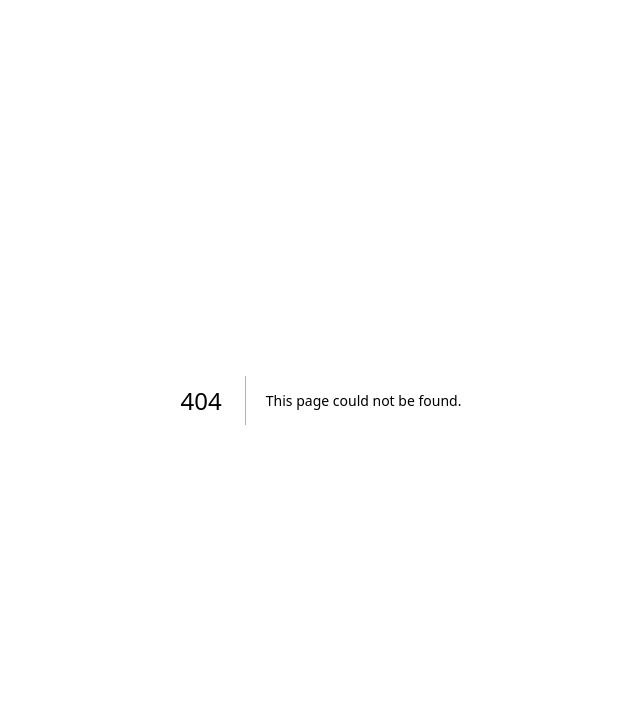
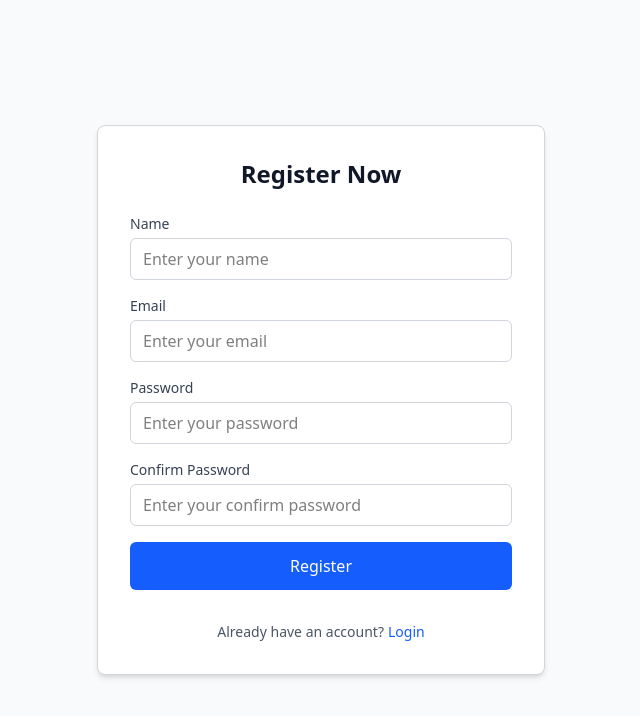
Before and after one commit to trsk269/Notes-Frontend, a Next.js app: page /register in a window 1280 px wide. Before the commit this address had no page. Shown: the top 716 px of the page, without its empty margins (319-959 px from the left). Built offline with nearby package versions, Linux system fonts and the light colour scheme.

Commit message:
Form - ZOd

```diff
--- /dev/null
+++ b/app/(user validation)/login/page.tsx
@@ -0,0 +1,7 @@
+import LoginPage from "@/src/templates/LoginPage";
+
+const page = () => {
+  return <LoginPage />;
+};
+
+export default page;
--- /dev/null
+++ b/app/(user validation)/password-reset/page.tsx
@@ -0,0 +1,7 @@
+import PasswordResetPage from "@/src/templates/PasswordResetPage";
+
+const page = () => {
+  return <PasswordResetPage />;
+};
+
+export default page;
--- /dev/null
+++ b/app/(user validation)/register/page.tsx
@@ -0,0 +1,7 @@
+import RegisterPage from "@/src/templates/RegisterPage";
+
+const page = () => {
+  return <RegisterPage />;
+};
+
+export default page;
--- a/package.json
+++ b/package.json
@@ -9,10 +9,13 @@
     "lint": "eslint"
   },
   "dependencies": {
+    "@hookform/resolvers": "^5.2.2",
     "next": "16.0.3",
     "react": "19.2.0",
     "react-dom": "19.2.0",
-    "react-icons": "^5.5.0"
+    "react-hook-form": "^7.66.1",
+    "react-icons": "^5.5.0",
+    "zod": "^4.1.12"
   },
   "devDependencies": {
     "@tailwindcss/postcss": "^4",
--- a/src/components/HomePage.tsx
+++ b/src/components/HomePage.tsx
@@ -6,7 +6,7 @@ import Results from "../modules/Results";
 export default function HomePage() {
   return (
     <>
-      <div className="h-screen w-full flex flex-col gap-6 items-center justify-start p-5">
+      <div className="h-auto w-full flex flex-col gap-6 items-center justify-start p-5 overflow-y-auto">
         <NavBar />
         <DefaultAdd />
         <Options />
--- a/src/modules/Results.tsx
+++ b/src/modules/Results.tsx
@@ -2,7 +2,7 @@ import Card from "../molecules/Card";
 
 export default function Result() {
   return (
-    <div className="w-full grid grid-cols-2 gap-1 h-auto border border-black p-2 overflow-y-auto">
+    <div className="w-full grid grid-cols-2 gap-1 h-auto border border-black p-2">
       <Card />
       <Card />
       <Card />
--- a/src/molecules/Card.tsx
+++ b/src/molecules/Card.tsx
@@ -2,7 +2,7 @@ import { MdOutlineModeEdit } from "react-icons/md";
 
 export default function Card() {
   return (
-    <div className="w-45 h-60 flex flex-col border border-black rounded-lg p-2 gap-4">
+    <div className="w-full h-auto flex flex-col border border-black rounded-lg p-2 gap-4">
       <div className="flex flex-col gap-2">
         <h1 className="text-lg font-semibold ">Not sure where this is going</h1>
         <p className="text-sm">4th Jan 2050</p>
--- a/src/molecules/HashTagSuggestions.tsx
+++ b/src/molecules/HashTagSuggestions.tsx
@@ -1,6 +1,6 @@
 const HashTagSuggestions = () => {
   return (
-    <div className="flex text-center items-center justify-center w-fit h-fit border border-black p-2 rounded-lg">
+    <div className="flex text-center items-center justify-center w-fit h-fit border border-black p-1 rounded-lg">
       <span>#Work</span>
     </div>
   );
--- /dev/null
+++ b/src/molecules/InputFields.tsx
@@ -0,0 +1,40 @@
+import { UseFormRegister } from "react-hook-form";
+
+interface InputFieldsProps {
+  label: string;
+  name: string;
+  type?: string;
+  register: UseFormRegister<any>;
+  error?: any;
+}
+
+const InputFields = ({
+  label,
+  name,
+  type = "text",
+  register,
+  error,
+}: InputFieldsProps) => {
+  return (
+    <div className="flex flex-col space-y-1">
+      <label
+        htmlFor={name}
+        className="capitalize text-sm font-medium text-gray-700"
+      >
+        {label}
+      </label>
+      <input
+        id={name}
+        type={type}
+        {...register(name)}
+        className={`w-full px-3 py-2 border rounded-md focus:outline-none focus:ring-2 focus:ring-blue-500 ${
+          error ? "border-red-500 bg-red-50" : "border-gray-300"
+        }`}
+        placeholder={`Enter your ${label.toLowerCase()}`}
+      />
+      {error && <p className="text-red-500 text-xs mt-1">{error.message}</p>}
+    </div>
+  );
+};
+
+export default InputFields;
--- /dev/null
+++ b/src/templates/LoginPage.tsx
@@ -0,0 +1,82 @@
+"use client";
+
+import Link from "next/link";
+import InputFields from "../molecules/InputFields";
+import { z } from "zod";
+import { zodResolver } from "@hookform/resolvers/zod";
+import { useForm } from "react-hook-form";
+
+// Validation Schema
+const loginValidationSchema = z.object({
+  email: z.string().email({ message: "Please enter a valid email address" }),
+  password: z.string().min(1, { message: "Password is required" }),
+});
+
+type LoginForm = z.infer<typeof loginValidationSchema>;
+
+export default function LoginPage() {
+  const {
+    register,
+    handleSubmit,
+    formState: { errors, isSubmitting },
+  } = useForm<LoginForm>({
+    resolver: zodResolver(loginValidationSchema),
+  });
+
+  const onSubmit = (data: LoginForm) => {
+    // Frontend simulation - just log the data
+    console.log("Login successful:", data);
+    alert("Login successful! (Frontend simulation)");
+  };
+
+  return (
+    <div className="h-screen w-full flex flex-col items-center justify-center bg-gray-50">
+      <div className="flex flex-col border border-gray-300 rounded-lg bg-white items-center justify-center p-8 shadow-md w-full max-w-md">
+        <h1 className="text-2xl font-bold mb-6 text-gray-900">Login Now</h1>
+        <form onSubmit={handleSubmit(onSubmit)} className="space-y-4 w-full">
+          <InputFields
+            label="Email"
+            name="email"
+            type="email"
+            register={register}
+            error={errors.email}
+          />
+          <InputFields
+            label="Password"
+            name="password"
+            type="password"
+            register={register}
+            error={errors.password}
+          />
+
+          <div className="flex justify-end">
+            <Link
+              href="/password-reset"
+              className="text-sm text-blue-600 hover:text-blue-800 font-medium"
+            >
+              Forgot Password?
+            </Link>
+          </div>
+
+          <button
+            type="submit"
+            disabled={isSubmitting}
+            className="w-full bg-blue-600 text-white py-3 px-4 rounded-md hover:bg-blue-700 disabled:opacity-50 disabled:cursor-not-allowed transition-colors font-medium"
+          >
+            {isSubmitting ? "Logging in..." : "Login"}
+          </button>
+
+          <div className="flex text-sm gap-1 justify-center mt-4">
+            <p className="text-gray-600">Don't have an account?</p>
+            <Link
+              href="/register"
+              className="text-blue-600 hover:text-blue-800 font-medium"
+            >
+              Register
+            </Link>
+          </div>
+        </form>
+      </div>
+    </div>
+  );
+}
--- /dev/null
+++ b/src/templates/PasswordResetPage.tsx
@@ -0,0 +1,72 @@
+"use client";
+
+import Link from "next/link";
+import InputFields from "../molecules/InputFields";
+import { z } from "zod";
+import { zodResolver } from "@hookform/resolvers/zod";
+import { useForm } from "react-hook-form";
+
+// Validation Schema
+const passwordResetSchema = z.object({
+  email: z.string().email({ message: "Please enter a valid email address" }),
+});
+
+type PasswordResetForm = z.infer<typeof passwordResetSchema>;
+
+export default function PasswordResetPage() {
+  const {
+    register,
+    handleSubmit,
+    formState: { errors, isSubmitting },
+  } = useForm<PasswordResetForm>({
+    resolver: zodResolver(passwordResetSchema),
+  });
+
+  const onSubmit = (data: PasswordResetForm) => {
+    // Frontend simulation
+    console.log("Password reset email sent to:", data.email);
+    alert("Password reset email sent! (Frontend simulation)");
+  };
+
+  return (
+    <div className="h-screen w-full flex flex-col items-center justify-center bg-gray-50">
+      <div className="flex flex-col border border-gray-300 rounded-lg bg-white items-center justify-center p-8 shadow-md w-full max-w-md">
+        <div className="text-center mb-6">
+          <h1 className="text-2xl font-bold text-gray-900">Reset Password</h1>
+          <p className="text-gray-600 mt-2 text-sm">
+            Enter your email address and we'll send you a link to reset your
+            password.
+          </p>
+        </div>
+
+        <form onSubmit={handleSubmit(onSubmit)} className="space-y-6 w-full">
+          <InputFields
+            label="Email"
+            name="email"
+            type="email"
+            register={register}
+            error={errors.email}
+          />
+
+          <button
+            type="submit"
+            disabled={isSubmitting}
+            className="w-full bg-blue-600 text-white py-3 px-4 rounded-md hover:bg-blue-700 disabled:opacity-50 disabled:cursor-not-allowed transition-colors font-medium"
+          >
+            {isSubmitting ? "Sending..." : "Send Reset Link"}
+          </button>
+
+          <div className="flex text-sm gap-1 justify-center mt-4">
+            <p className="text-gray-600">Remember your password?</p>
+            <Link
+              href="/login"
+              className="text-blue-600 hover:text-blue-800 font-medium"
+            >
+              Back to Login
+            </Link>
+          </div>
+        </form>
+      </div>
+    </div>
+  );
+}
--- /dev/null
+++ b/src/templates/RegisterPage.tsx
@@ -0,0 +1,94 @@
+"use client";
+import Link from "next/link";
+import InputFields from "../molecules/InputFields";
+import { z } from "zod";
+import { zodResolver } from "@hookform/resolvers/zod";
+import { useForm } from "react-hook-form";
+
+const registerValidationSchema = z
+  .object({
+    name: z.string().min(3, { message: "Name must be at least 3 characters" }),
+    email: z.string().email({ pattern: z.regexes.html5Email }),
+    password: z
+      .string()
+      .min(8, { message: "Password must be at least 8 characters" }),
+    confirmPassword: z.string(),
+  })
+  .refine((data) => data.password === data.confirmPassword, {
+    message: "Passwords don't match",
+    path: ["confirmPassword"],
+  });
+
+type RegisterForm = z.infer<typeof registerValidationSchema>;
+
+export default function RegisterPage() {
+  const {
+    register,
+    handleSubmit,
+    formState: { errors, isSubmitting },
+  } = useForm<RegisterForm>({
+    resolver: zodResolver(registerValidationSchema),
+  });
+
+  const onSubmit = (data: RegisterForm) => {
+    // Frontend simulation - just log the data
+    console.log("Form submitted successfully:", data);
+    alert("Registration successful! (Frontend simulation)");
+  };
+
+  return (
+    <div className="h-screen w-full flex flex-col items-center justify-center bg-gray-50">
+      <div className="flex flex-col border border-gray-300 rounded-lg bg-white items-center justify-center p-8 shadow-md w-full max-w-md">
+        <h1 className="text-2xl font-bold mb-6 text-gray-900">Register Now</h1>
+        <form onSubmit={handleSubmit(onSubmit)} className="space-y-4 w-full">
+          <InputFields
+            label="Name"
+            name="name"
+            type="text"
+            register={register}
+            error={errors.name}
+          />
+          <InputFields
+            label="Email"
+            name="email"
+            type="email"
+            register={register}
+            error={errors.email}
+          />
+          <InputFields
+            label="Password"
+            name="password"
+            type="password"
+            register={register}
+            error={errors.password}
+          />
+          <InputFields
+            label="Confirm Password"
+            name="confirmPassword"
+            type="password"
+            register={register}
+            error={errors.confirmPassword}
+          />
+
+          <button
+            type="submit"
+            disabled={isSubmitting}
+            className="w-full bg-blue-600 text-white py-3 px-4 rounded-md hover:bg-blue-700 disabled:opacity-50 disabled:cursor-not-allowed transition-colors font-medium"
+          >
+            {isSubmitting ? "Registering..." : "Register"}
+          </button>
+
+          <div className="flex text-sm gap-1 justify-center mt-4">
+            <p className="text-gray-600">Already have an account?</p>
+            <Link
+              href="/login"
+              className="text-blue-600 hover:text-blue-800 font-medium"
+            >
+              Login
+            </Link>
+          </div>
+        </form>
+      </div>
+    </div>
+  );
+}
```
Also changed, not shown: 1 other file (tests, documents, lock files or other folders).
